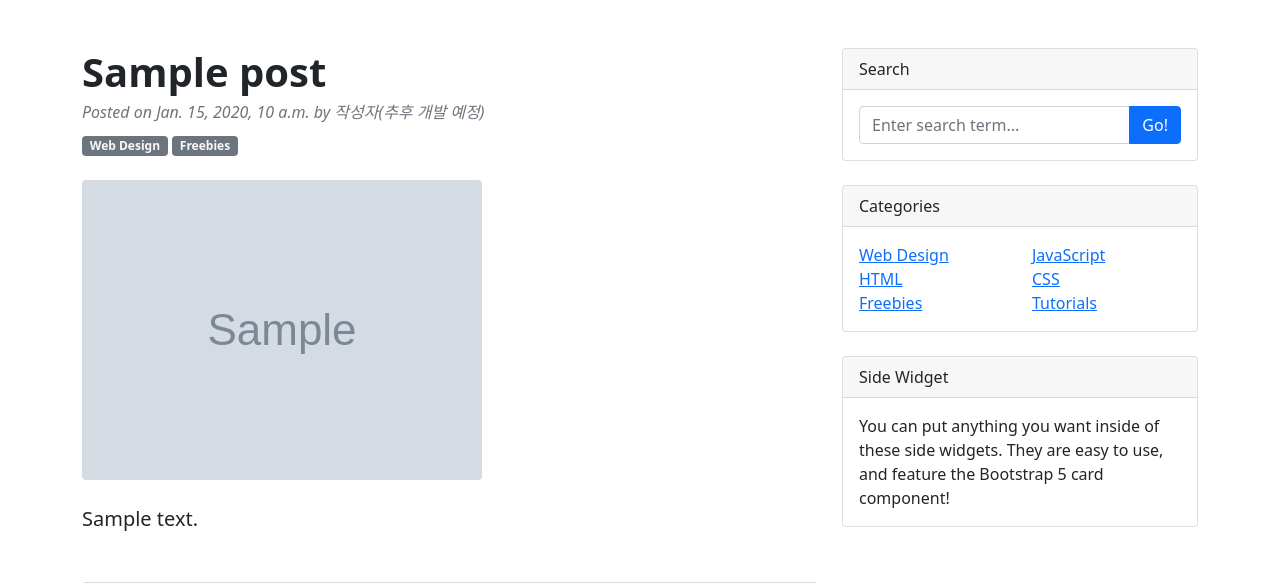
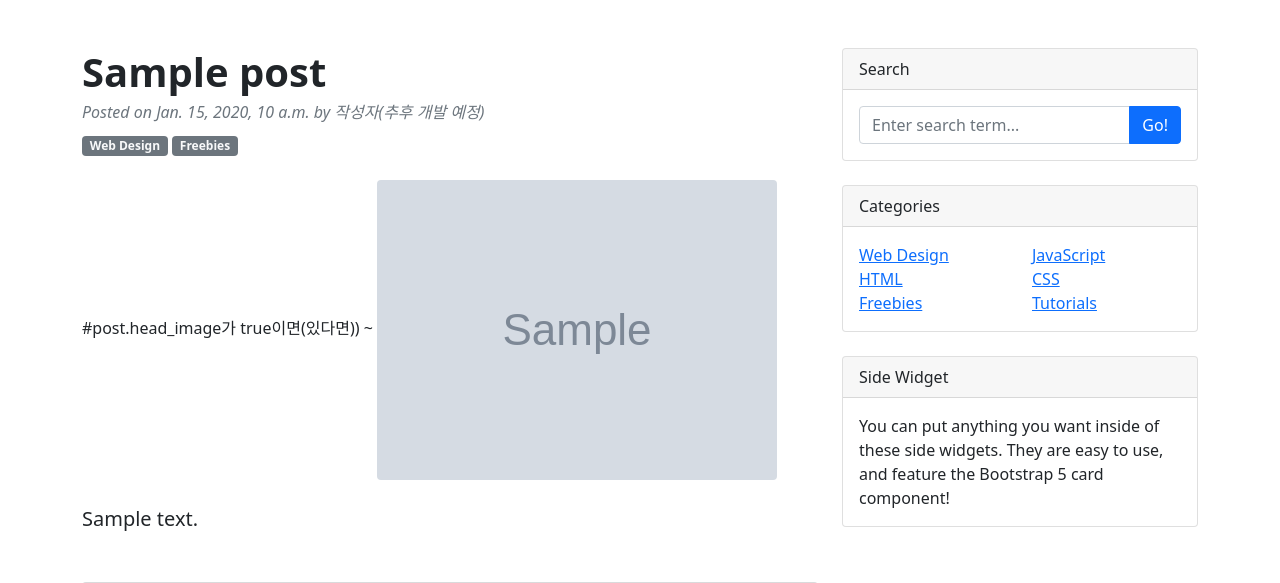
Before and after one commit to ose0221/Django22-02, a Django app: page /blog/1/ in a window 1280 px wide. Shown: the part 56-639 px from the top of the page. Run offline with Django 4.2, Linux system fonts and the light colour scheme; tables that the repository leaves empty hold one stand-in row (values such as "Sample post"); grey boxes marked "Sample" are stand-in pictures; grey boxes labelled with a size stand in for pictures from a placeholder-image service; some libraries are stand-ins or nearby versions.

Commit message:
포스트 목록/상세 페이지에 대표이미지가 없는 문제 해결

```diff
--- a/blog/templates/blog/post_detail.html
+++ b/blog/templates/blog/post_detail.html
@@ -46,7 +46,13 @@
                             <a class="badge bg-secondary text-decoration-none link-light" href="#!">Freebies</a>
                         </header>
                         <!-- Preview image figure-->
-                        <figure class="mb-4"><img class="img-fluid rounded" src="{{post.head_image.url}}" alt="{{p.title}}의 head_image" /></figure>
+                        <figure class="mb-4">
+                            {% if post.head_image %} #post.head_image가 true이면(있다면)) ~
+                            <img class="img-fluid rounded" src="{{post.head_image.url}}" alt="{{p.title}}의 head_image" />
+                            {% else %}
+                            <img class="img-fluid rounded" src="https://picsum.photos/seed/{{post.pk}}/800/200" alt="random image"/>
+                            {% endif %}
+                        </figure>
                         <!-- Post content-->
                         <section class="mb-5">
                             <p class="fs-5 mb-4">{{post.content}}</p>
```
Also changed, not shown: blog/templates/blog/post_list.html (+7 -3 lines).
